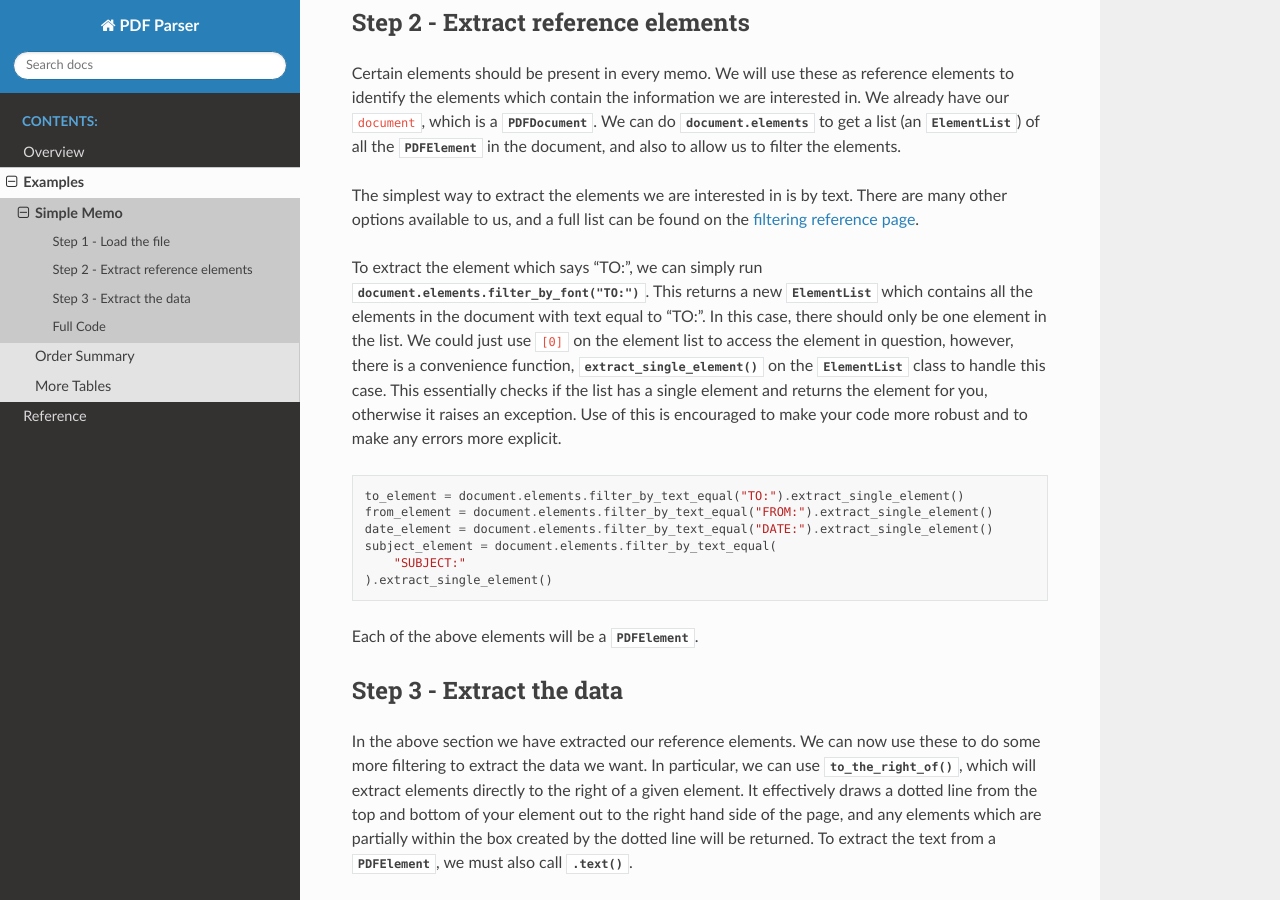
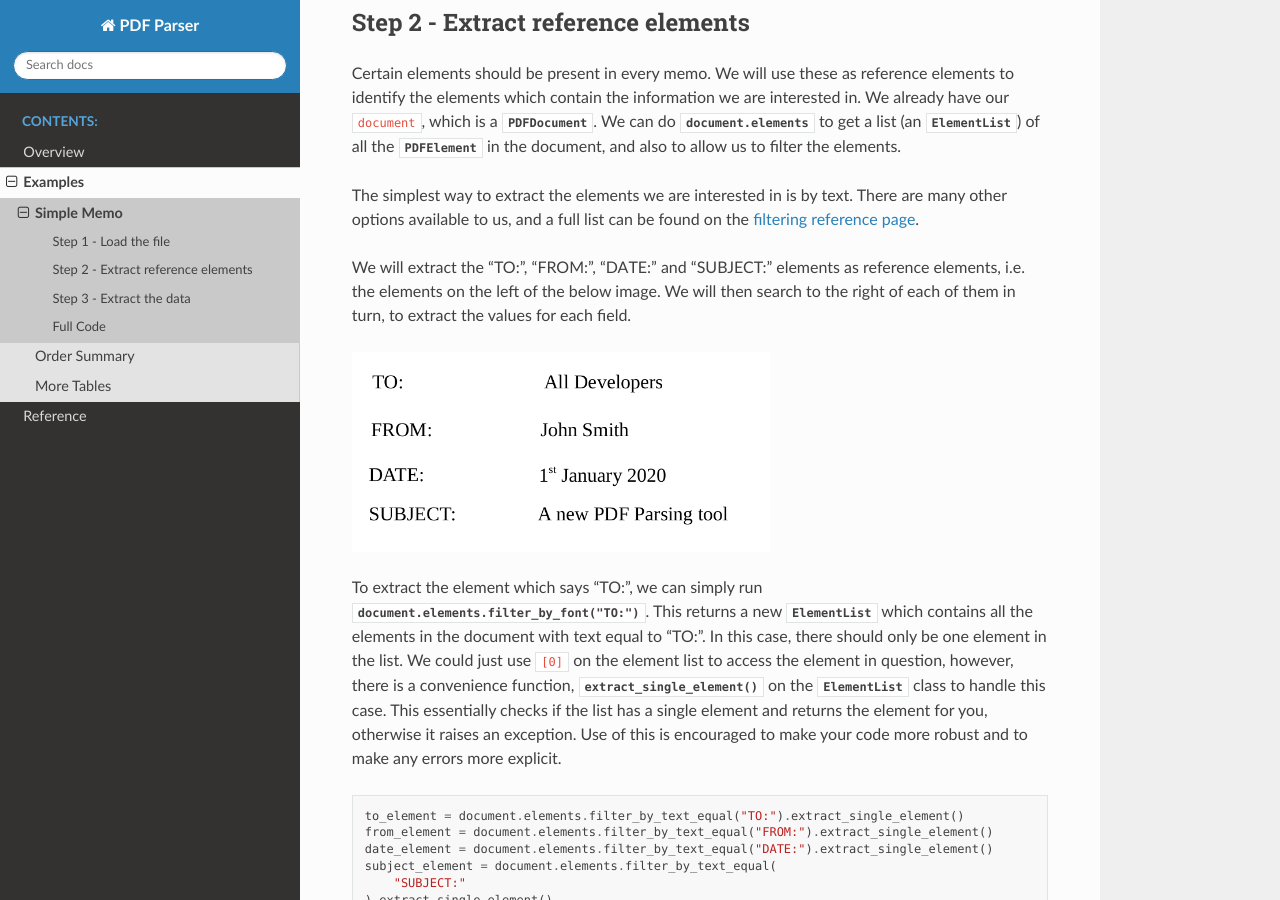
Before and after one commit to jstockwin/py-pdf-parser, a Sphinx documentation site: the page built from docs/source/examples/simple_memo.rst, in a window 1280 px wide and 900 px high, scrolled down 1194 px. Built offline with Sphinx 7.4.7 and the Read the Docs theme 2.0.0, drawn with Linux system fonts in a browser that asks for light colours.

Commit message:
[docs] Add some more screenshots to the examples

```diff
--- a/docs/source/examples/order_summary.rst
+++ b/docs/source/examples/order_summary.rst
@@ -78,6 +78,10 @@ As with the :class:`~py_pdf_parser.components.PDFDocument`, a :class:`~py_pdf_pa
 Calling :meth:`~py_pdf_parser.sectioning.Sectioning.create_section` will return the :class:`~py_pdf_parser.sectioning.Section`, but the :class:`~py_pdf_parser.sectioning.Sectioning` class also has :meth:`~py_pdf_parser.sectioning.Sectioning.get_section` and :meth:`~py_pdf_parser.sectioning.Sectioning.get_sections_with_name` methods.
 
 Going back to our example, we will create sections for the order summary table, and for the totals table. Our order summary table will start with the "Order Summary:" sub title and end at the "Totals:" sub title. Note that there are two elements on the page with text equal to "Order Summary:", however they have different font and so we can still extract exactly the one we want.
+
+
+.. image:: /screenshots/order_summary_example/zoomed.png
+   :height: 300px
 
 By default, :meth:`~py_pdf_parser.sectioning.Sectioning.create_section` will include the last element in the section, but this can be disabled by passing ``include_last_element=False``.
 
--- a/docs/source/examples/simple_memo.rst
+++ b/docs/source/examples/simple_memo.rst
@@ -41,6 +41,11 @@ Step 2 - Extract reference elements
 Certain elements should be present in every memo. We will use these as reference elements to identify the elements which contain the information we are interested in. We already have our ``document``, which is a :class:`~py_pdf_parser.components.PDFDocument`. We can do :meth:`document.elements <py_pdf_parser.components.PDFDocument.elements>` to get a list (an :class:`~py_pdf_parser.filtering.ElementList`) of all the :class:`~py_pdf_parser.components.PDFElement` in the document, and also to allow us to filter the elements.
 
 The simplest way to extract the elements we are interested in is by text. There are many other options available to us, and a full list can be found on the :ref:`filtering reference page<filtering-reference>`.
+
+We will extract the "TO:", "FROM:", "DATE:" and "SUBJECT:" elements as reference elements, i.e. the elements on the left of the below image. We will then search to the right of each of them in turn, to extract the values for each field.
+
+.. image:: /screenshots/simple_memo_example/top.png
+   :height: 200px
 
 To extract the element which says "TO:", we can simply run :meth:`document.elements.filter_by_font("TO:") <py_pdf_parser.filtering.ElementList.filter_by_font>`. This returns a new :class:`~py_pdf_parser.filtering.ElementList` which contains all the elements in the document with text equal to "TO:". In this case, there should only be one element in the list. We could just use ``[0]`` on the element list to access the element in question, however, there is a convenience function, :func:`~py_pdf_parser.filtering.ElementList.extract_single_element` on the :class:`~py_pdf_parser.filtering.ElementList` class to handle this case. This essentially checks if the list has a single element and returns the element for you, otherwise it raises an exception. Use of this is encouraged to make your code more robust and to make any errors more explicit.
 
```
Also changed, not shown: docs/source/screenshots/order_summary_example/zoomed.png (added), docs/source/screenshots/simple_memo_example/top.png (added).
